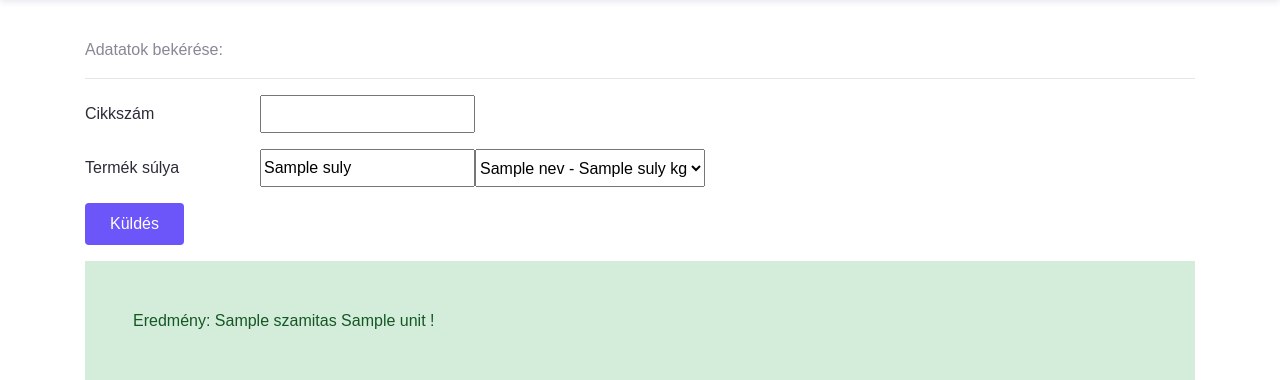
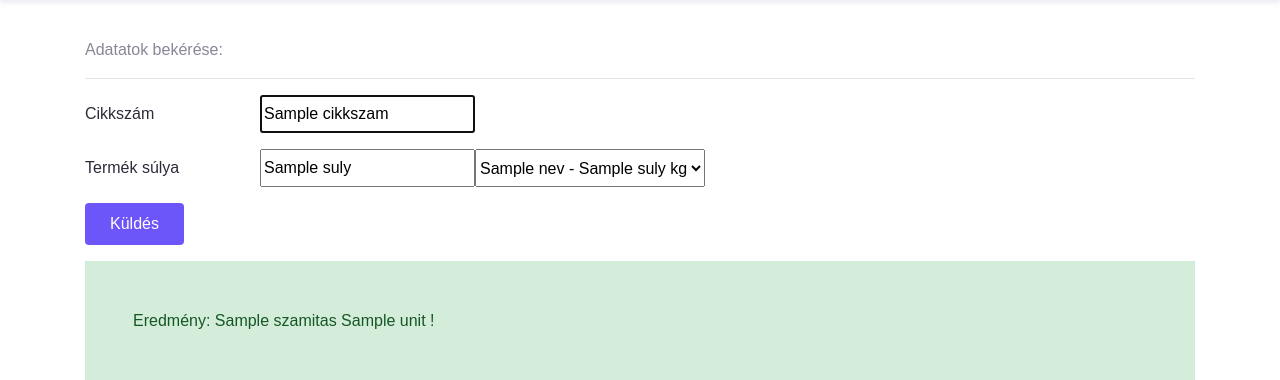
Before and after one commit to wredox/Heroku-weblapom, a Flask app: template flask_alap/templates/calc.html in a window 1280 px wide. Shown: the part 90-470 px from the top of the page. Run offline with Flask 2, Linux system fonts and the light colour scheme; the template is opened without the code that fills it: most values are stand-ins (such as "Sample title", 1, 10 or a date in 2020); some libraries are stand-ins or nearby versions.

Commit message:
- focus cikkszam on calc.html load - cikkszam is now string

```diff
--- a/flask_alap/app.py
+++ b/flask_alap/app.py
@@ -53,8 +53,7 @@ def calc():
                 return render_template("calc.html", boxes=boxes_data, data=data, message={"text": "Súly nem lehet negatív!", "category": "danger"})
 
             # Cikkszám létezik-e az adatbázisban
-
-            cikkszam = int(data['cikkszam'])
+            cikkszam = data['cikkszam']
             item = get_item(cikkszam)
             if not item:
                 data.pop("cikkszam")
--- a/flask_alap/templates/calc.html
+++ b/flask_alap/templates/calc.html
@@ -21,6 +21,11 @@
   <script src="https://code.jquery.com/jquery-3.2.1.slim.min.js" integrity="sha384-KJ3o2DKtIkvYIK3UENzmM7KCkRr/rE9/Qpg6aAZGJwFDMVNA/GpGFF93hXpG5KkN" crossorigin="anonymous"></script>
   <script src="https://cdnjs.cloudflare.com/ajax/libs/popper.js/1.12.9/umd/popper.min.js" integrity="sha384-ApNbgh9B+Y1QKtv3Rn7W3mgPxhU9K/ScQsAP7hUibX39j7fakFPskvXusvfa0b4Q" crossorigin="anonymous"></script>
   <script src="https://maxcdn.bootstrapcdn.com/bootstrap/4.0.0/js/bootstrap.min.js" integrity="sha384-JZR6Spejh4U02d8jOt6vLEHfe/JQGiRRSQQxSfFWpi1MquVdAyjUar5+76PVCmYl" crossorigin="anonymous"></script>
+  <script>
+    window.addEventListener('load', (event) => {
+      document.getElementById("cikkszam").focus();
+    });
+  </script>
 
 </head>
 <body>
@@ -61,7 +66,7 @@
                 <hr />
                 <div class="form-group row">
                   <label for="cikkszam" class="col-sm-2 col-form-label">Cikkszám</label>
-                  <input class="from-control" type="number" id="cikkszam" name ="cikkszam" required="true"  {% if data is defined and data.cikkszam is defined %}value="{{data.cikkszam}}"{% endif %}/>
+                  <input class="from-control" type="text" id="cikkszam" name ="cikkszam" required="true"  {% if data is defined and data.cikkszam is defined %}value="{{data.cikkszam}}"{% endif %}/>
                 </div>
                 <div class="form-group row">
                   <label for="suly" class="col-sm-2 col-form-label">Termék súlya</label>
```
